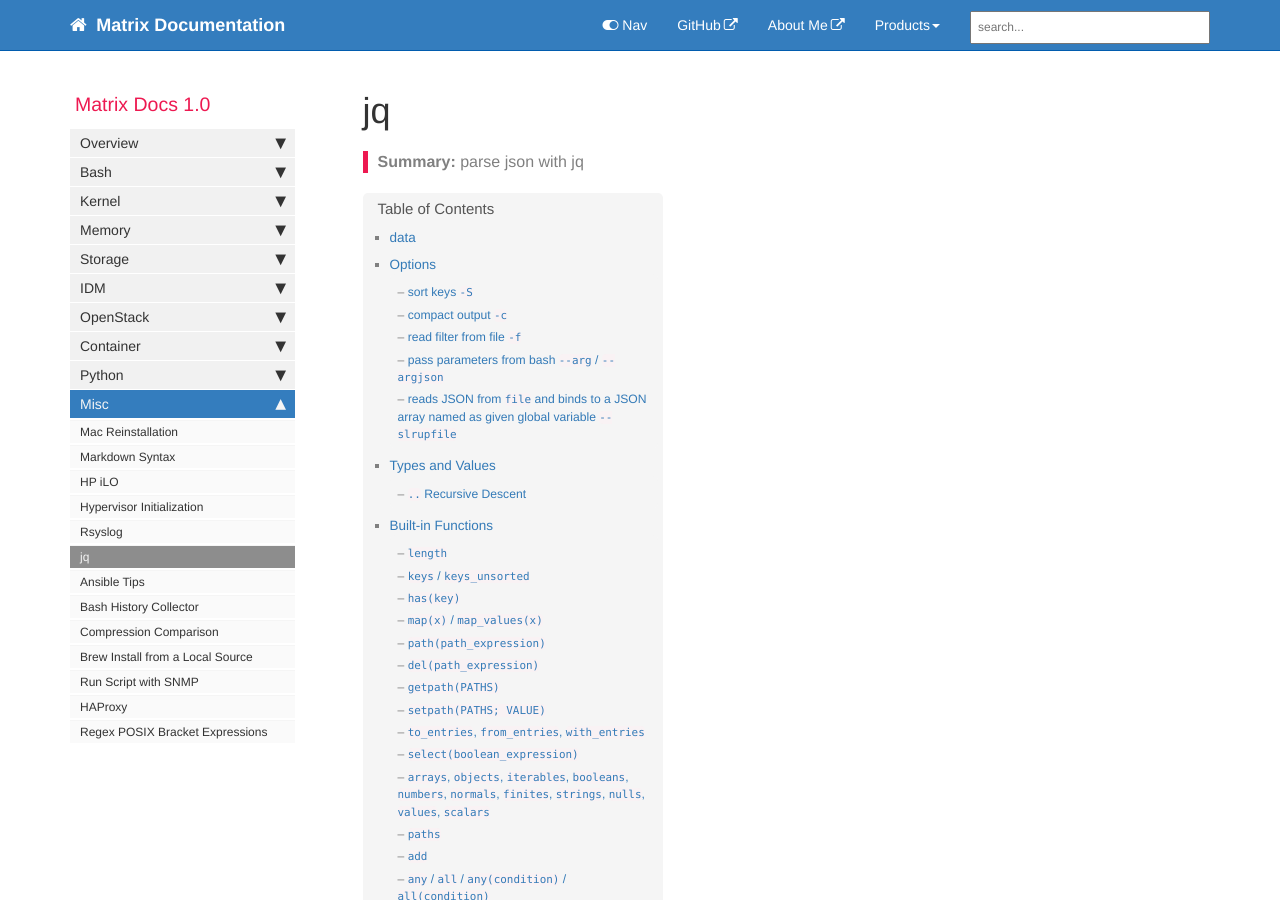
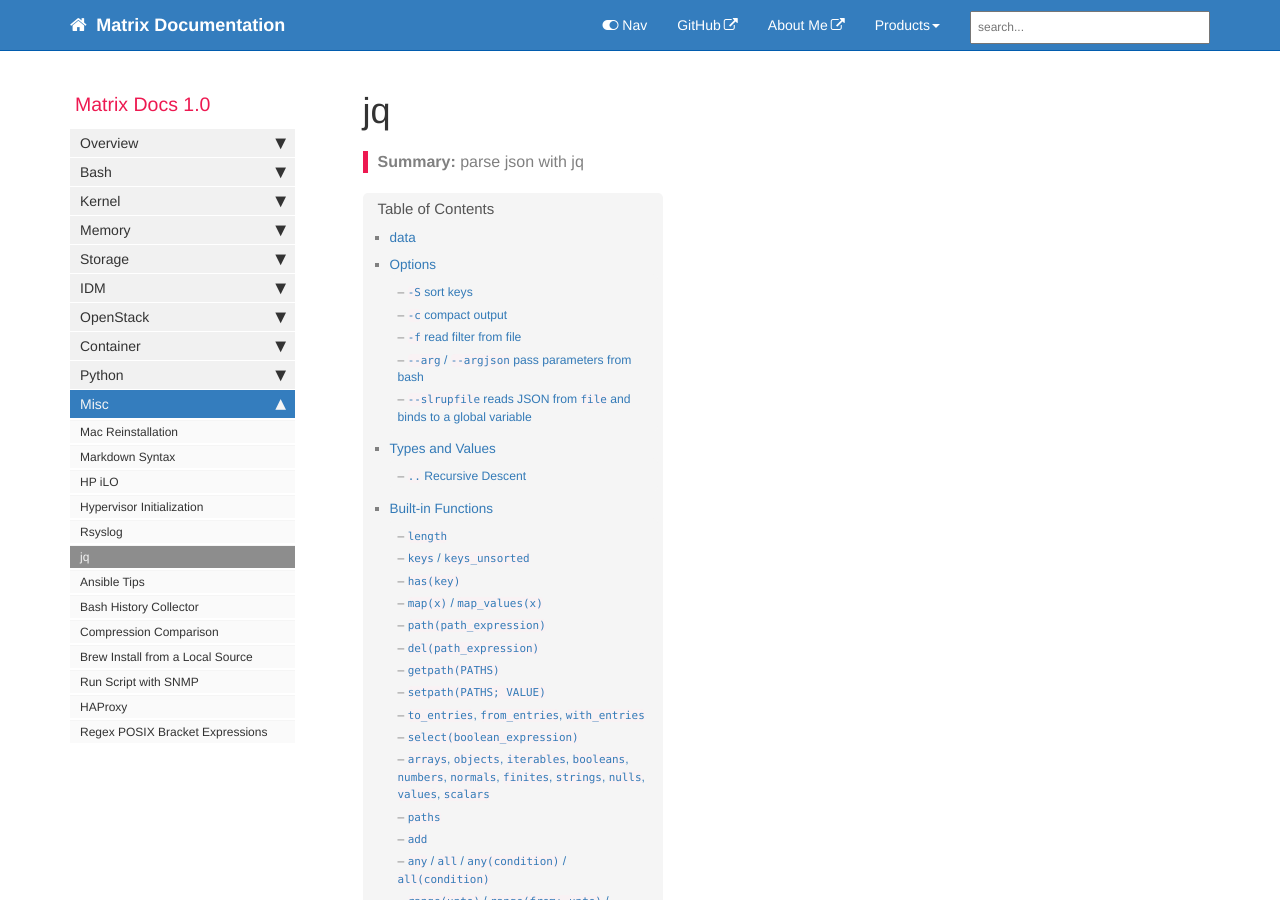
Before and after one commit to matrixzj/documentations, a Jekyll site: the page built from pages/misc/misc_jq.md, in a window 1280 px wide and 900 px high. Built offline with Jekyll 4.4.1, drawn with Linux system fonts in a browser that asks for light colours; comment, search, counter and statistics services are not loaded; some of the changed text lies outside the part shown.

Commit message:
There are        3 files have been modified at 2023-03-23 19:21:29 . 	-rw-r--r--  1 jzou  staff  30203 Mar 22 00:07 pages/bash/gnu_awk.md 	-rw-r--r--  1 jzou  staff  37993 Mar 22 23:18 pages/bash/gnu_awk_exercises.md 	-rw-r--r--  1 jzou  staff  25118 Mar 23 19:21 pages/misc/misc_jq.md No files have been added. No files have been deleted. No file type has been changed.

````diff
--- a/pages/misc/misc_jq.md
+++ b/pages/misc/misc_jq.md
@@ -12,11 +12,11 @@
 - [jq](#jq)
   - [data](#data)
   - [Options](#options)
-    - [sort keys `-S`](#sort-keys--s)
-    - [compact output `-c`](#compact-output--c)
-    - [read filter from file `-f`](#read-filter-from-file--f)
-    - [pass parameters from bash `--arg` / `--argjson`](#pass-parameters-from-bash---arg----argjson)
-    - [reads JSON from `file` and binds to a JSON array named as given global variable `--slrupfile`](#reads-json-from-file-and-binds-to-a-json-array-named-as-given-global-variable---slrupfile)
+    - [`-S` sort keys](#-s-sort-keys)
+    - [`-c` compact output](#-c-compact-output)
+    - [`-f` read filter from file](#-f-read-filter-from-file)
+    - [`--arg` / `--argjson` pass parameters from bash](#--arg----argjson-pass-parameters-from-bash)
+    - [`--slrupfile` reads JSON from `file` and binds to a global variable](#--slrupfile-reads-json-from-file-and-binds-to-a-global-variable)
   - [Types and Values](#types-and-values)
     - [`..` Recursive Descent](#-recursive-descent)
   - [Built-in Functions](#built-in-functions)
@@ -143,7 +143,7 @@
 ```
 
 ## Options
-### sort keys `-S`
+### `-S` sort keys
 ```bash
 $ cat /tmp/jq-data | jq -r -S '.Subnets[0]'
 {
@@ -181,13 +181,13 @@
 }
 ```
 
-### compact output `-c`
+### `-c` compact output
 ```bash
 $ cat /tmp/jq-data | jq -c
 {"Subnets":[{"AvailabilityZone":"us-east-1a","Tags":[{"Value":"DEV","Key":"Env"},{"Value":"AccountBase","Key":"aws:cloudformation:stack-name"},{"Value":"PrivateSubnet1a","Key":"aws:cloudformation:logical-id"},{"Value":"Systems","Key":"Owner"},{"Value":"PrivateSubnet1a","Key":"Name"}],"AvailableIpAddressCount":214,"DefaultForAz":false,"Ipv6CidrBlockAssociationSet":[],"State":"available","MapPublicIpOnLaunch":false,"SubnetId":"subnet-xxxxxx","CidrBlock":"10.1.2.0/24","AssignIpv6AddressOnCreation":false},{"AvailabilityZone":"us-east-1a","Tags":[{"Value":"Systems","Key":"Owner"},{"Value":"AccountBase","Key":"aws:cloudformation:stack-name"},{"Value":"PublicSubnet1a","Key":"aws:cloudformation:logical-id"},{"Value":"DEV","Key":"Env"}],"AvailableIpAddressCount":250,"DefaultForAz":false,"Ipv6CidrBlockAssociationSet":[],"State":"available","MapPublicIpOnLaunch":false,"SubnetId":"subnet-yyyyyy","CidrBlock":"10.1.0.0/24","AssignIpv6AddressOnCreation":false}]}
 ```
 
-### read filter from file `-f`
+### `-f` read filter from file
 ```bash
 $ cat /tmp/filter
 .Subnets[].AvailabilityZone
@@ -197,7 +197,7 @@
 us-east-1a
 ```
 
-### pass parameters from bash `--arg` / `--argjson`
+### `--arg` / `--argjson` pass parameters from bash
 ```bash
 $ test_cidr='10.1.0.*'
 
@@ -224,7 +224,7 @@
 }
 ```
 
-### reads JSON from `file` and binds to a JSON array named as given global variable `--slrupfile`
+### `--slrupfile` reads JSON from `file` and binds to a global variable
 ```bash
 $ cat /tmp/filter | jq .
 {
````
Also changed, not shown: pages/bash/gnu_awk.md (+20 -6 lines), pages/bash/gnu_awk_exercises.md (+32 -28 lines).
